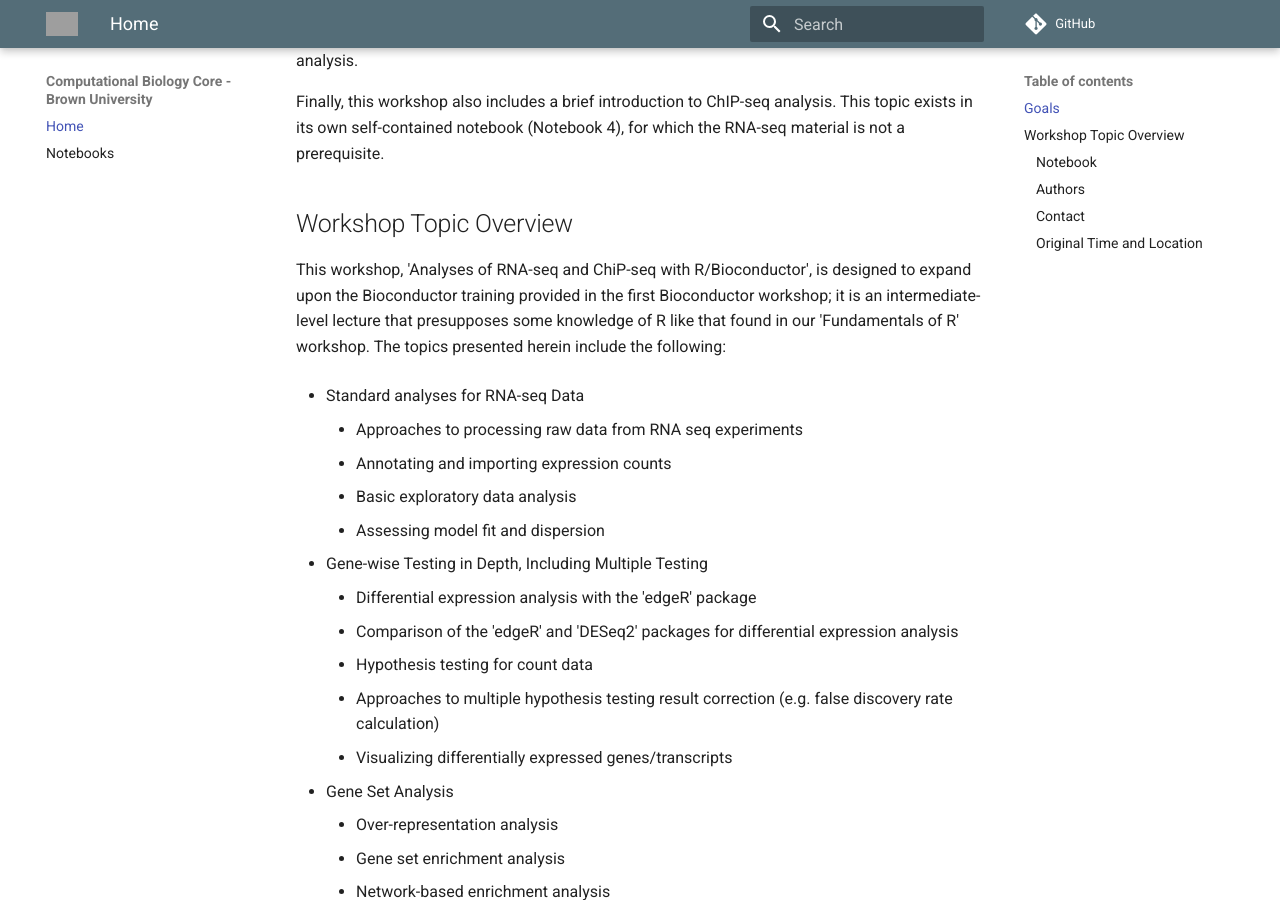
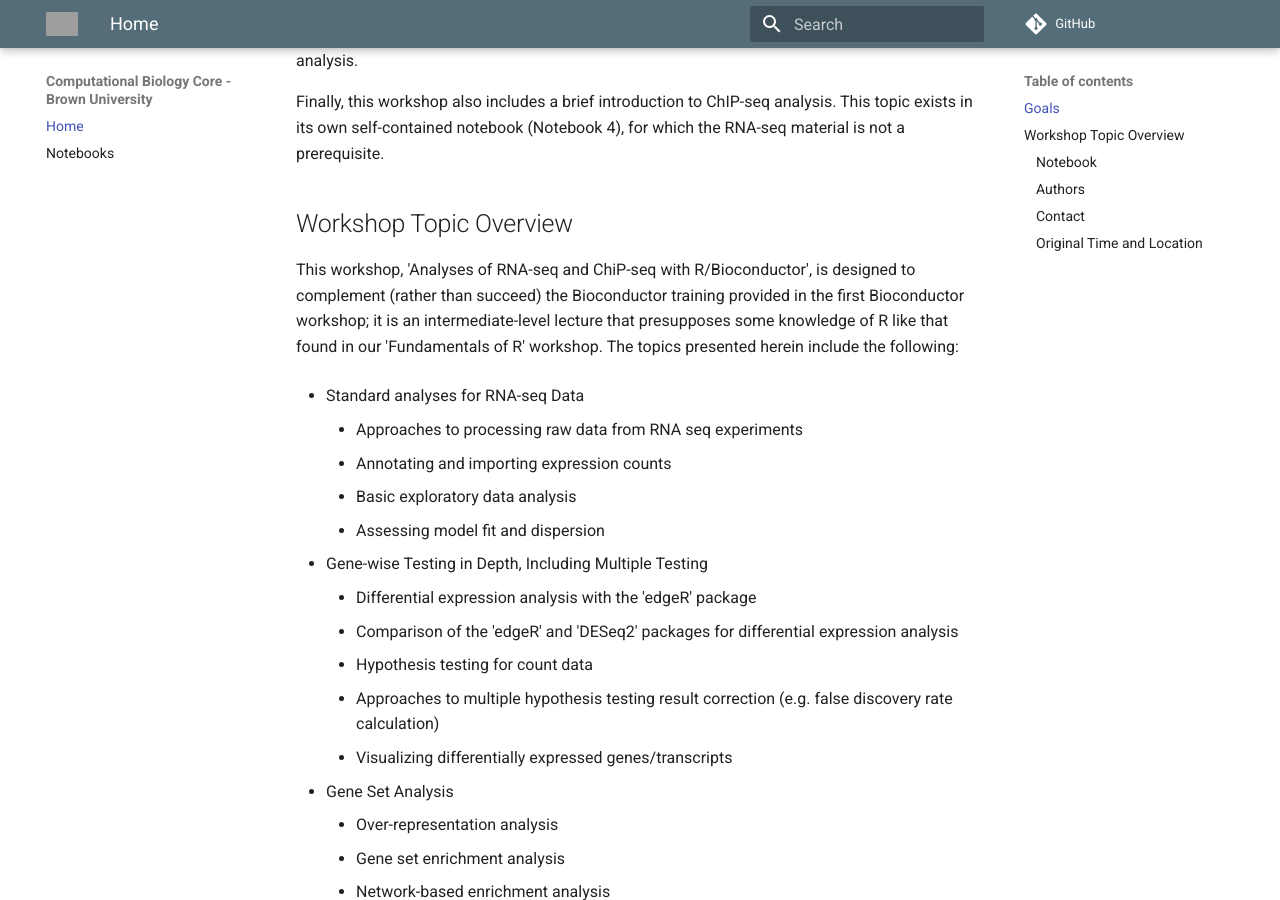
Before and after one commit to compbiocore/bioconductor-workshop-2, an MkDocs documentation site: the page built from docs/index.md, in a window 1280 px wide and 900 px high, scrolled down 548 px. Built offline with MkDocs 1.6.1 and Material for MkDocs 9.7.7, drawn with Linux system fonts in a browser that asks for light colours; comment, search, counter and statistics services are not loaded; grey boxes are pictures that could not be loaded.

Commit message:
edited overview

```diff
--- a/docs/index.md
+++ b/docs/index.md
@@ -16,7 +16,7 @@ Finally, this workshop also includes a brief introduction to ChIP-seq analysis.
 
 ## Workshop Topic Overview
 
-This workshop, 'Analyses of RNA-seq and ChiP-seq with R/Bioconductor', is designed to expand upon the Bioconductor training provided in the first Bioconductor workshop; it is an intermediate-level lecture that presupposes some knowledge of R like that found in our 'Fundamentals of R' workshop.  The topics presented herein include the following:
+This workshop, 'Analyses of RNA-seq and ChiP-seq with R/Bioconductor', is designed to complement (rather than succeed) the Bioconductor training provided in the first Bioconductor workshop; it is an intermediate-level lecture that presupposes some knowledge of R like that found in our 'Fundamentals of R' workshop.  The topics presented herein include the following:
 
 * Standard analyses for RNA-seq Data
     * Approaches to processing raw data from RNA seq experiments
```
